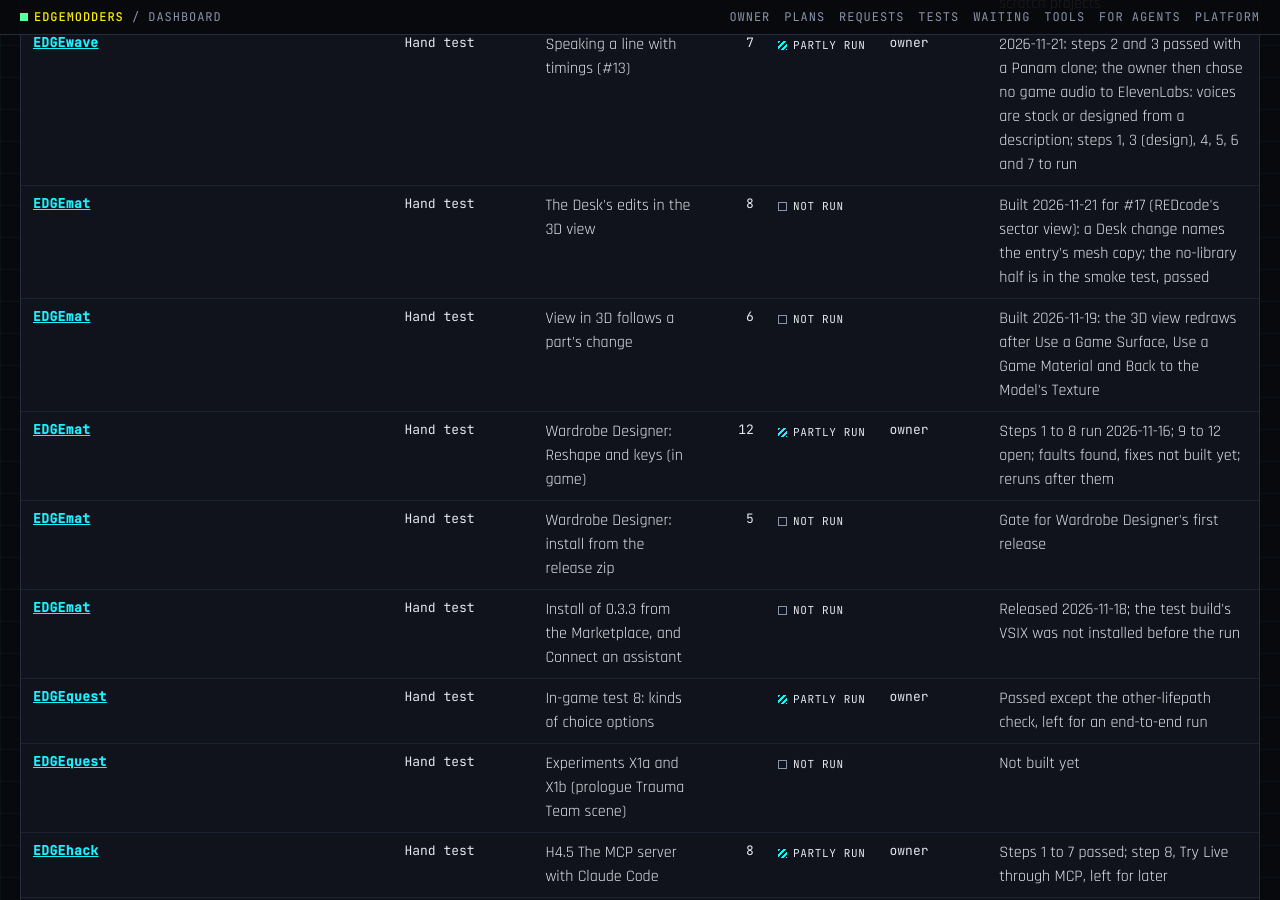
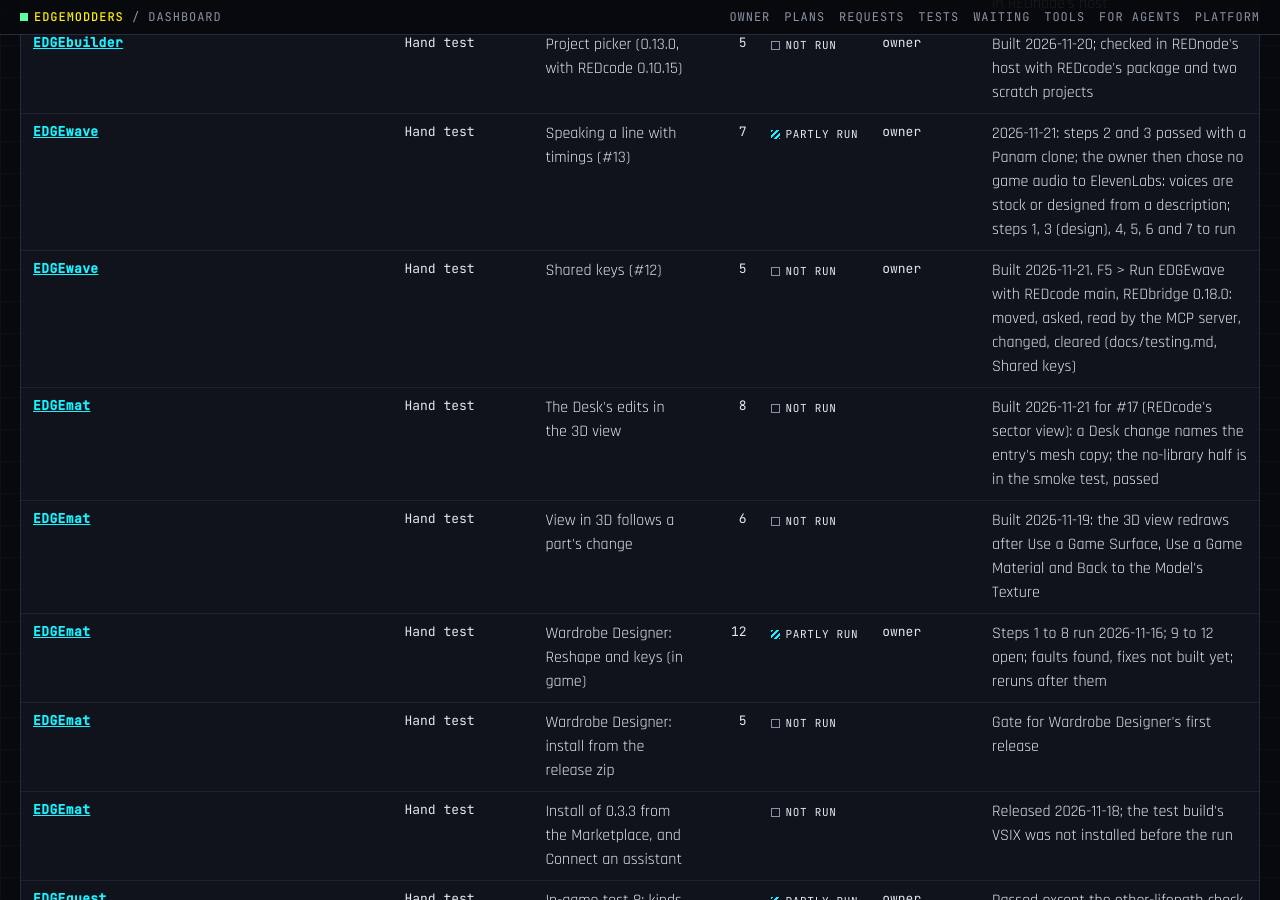
Before and after one commit to Edgemodders/EDGEweb, a Jekyll site: the page docs/dashboard.html, which Jekyll copies as it is, in a window 1280 px wide and 900 px high, scrolled down 10515 px. Built offline with Jekyll 4.4.1, drawn with Linux system fonts in a browser that asks for light colours; some of the changed text lies outside the part shown.

Commit message:
Dashboard: EDGEwave #12 Shared keys built, its hand test to run
Co-Authored-By: Claude Opus 5.5 <noreply@anthropic.com>

```diff
--- a/docs/assets/dashboard/status.js
+++ b/docs/assets/dashboard/status.js
@@ -1781,6 +1781,11 @@ window.EDGE_STATUS = {
       "status": "built, tests pending"
      },
      {
+      "id": "#12",
+      "title": "Shared keys: the ElevenLabs key from REDcode's key store (its pilot)",
+      "status": "built, tests pending"
+     },
+     {
       "id": "A4",
       "title": "Index: sound banks, full search",
       "status": "planned"
@@ -1801,6 +1806,7 @@ window.EDGE_STATUS = {
     "version": null,
     "needs": [
      "#13 speakLine with timings: built 2026-11-20, the smoke test and hand test to run",
+     "#12 Shared keys: built 2026-11-21; unit tests and a script against REDbridge 0.18.0 pass; the owner's hand test to run (REDcode releases its key store after it)",
      "Desk, Project and Library: built and hand-tested 2026-11-16; the smoke test still to run on it, with the PC left alone",
      "Add to Project's Pick a game sound to replace… row: agreed 2026-11-06, not built",
      "The .wem voice route through Wwise, not yet seen in the game"
@@ -1855,6 +1861,13 @@ window.EDGE_STATUS = {
      "status": "partly run",
      "ranBy": "owner",
      "note": "2026-11-21: steps 2 and 3 passed with a Panam clone; the owner then chose no game audio to ElevenLabs: voices are stock or designed from a description; steps 1, 3 (design), 4, 5, 6 and 7 to run"
+    },
+    {
+     "name": "Shared keys (#12)",
+     "steps": 5,
+     "status": "not run",
+     "ranBy": "owner",
+     "note": "Built 2026-11-21. F5 > Run EDGEwave with REDcode main, REDbridge 0.18.0: moved, asked, read by the MCP server, changed, cleared (docs/testing.md, Shared keys)"
     }
    ],
    "ownerSpotTests": [],
@@ -1866,6 +1879,7 @@ window.EDGE_STATUS = {
     }
    ],
    "ownerActions": [
+    "Run the Shared keys hand test (#12, 5 steps, F5 with REDcode main and REDbridge 0.18.0): REDcode releases its key store only after it passes",
     "Leave the PC alone about 5 minutes so the EDGEwave session can run its smoke test (Desk and Library, #13)",
     "Say whether to build Add to Project's Pick a game sound to replace… row next",
     "Say whether to file requests: REDcode's Library view buttons for sounds; Reveal in File Explorer wording for EDGEdeck and EDGEmat",
--- a/docs/dashboard.html
+++ b/docs/dashboard.html
@@ -203,7 +203,7 @@ pre.how { background: #05060a; border: 1px solid var(--line); padding: 12px 14px
 </div>
 <div id="tip" role="tooltip"></div>
 
-<script src="assets/dashboard/status.js?v=156"></script>
+<script src="assets/dashboard/status.js?v=157"></script>
 <script>
 (function () {
   var S = window.EDGE_STATUS;
```
